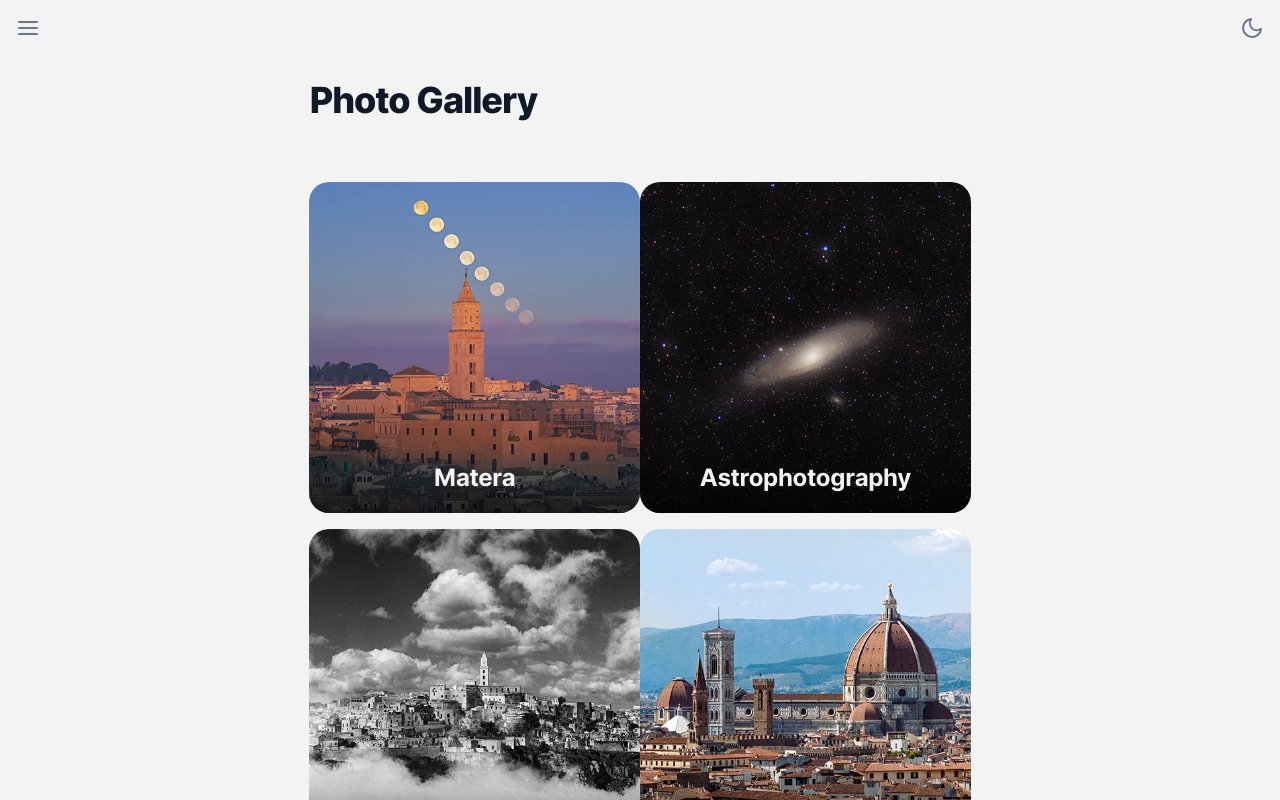
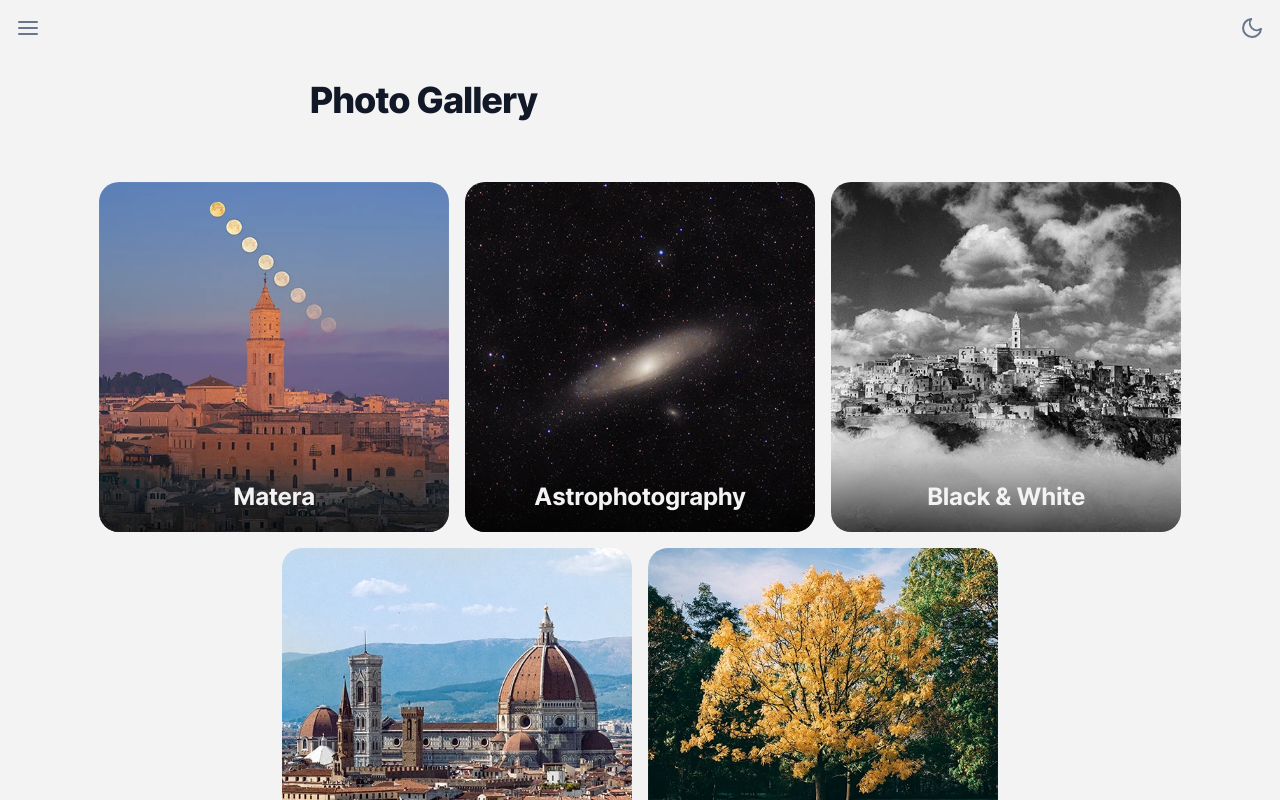
Before and after one commit to andreaiaia/blog, a Next.js app: page /photos in a window 1280 px wide. Shown: the top 800 px of the page. Built offline with nearby package versions, Linux system fonts and the light colour scheme.

Commit message:
Tweak gallery page view on bigger screens

```diff
--- a/pages/photos/Photos.module.scss
+++ b/pages/photos/Photos.module.scss
@@ -48,14 +48,24 @@ $gap: 1rem;
 }
 
 .thumbnails {
-  max-width: 65ch;
+  max-width: 1200px;
   margin-left: auto;
   margin-right: auto;
-  display: grid;
-  grid-template-columns: 1fr 1fr;
-  row-gap: $gap;
-  justify-items: center;
+  display: flex;
+  gap: $gap;
+  flex-wrap: wrap;
+  justify-content: center;
   padding-top: 2rem;
+
+  & > div {
+    flex-basis: 350px;
+  }
+
+  @include breakpoint($laptop) {
+    & > div {
+      flex-basis: 300px;
+    }
+  }
 
   @include smartphone {
     grid-template-columns: 1fr;
--- a/styles/globals.scss
+++ b/styles/globals.scss
@@ -152,7 +152,7 @@ $laptop: 1200px;
 
 // media query mixin
 @mixin breakpoint($max) {
-  @media (max-width: $max) {
+  @media screen and (max-width: $max) {
     @content;
   }
 }
```
